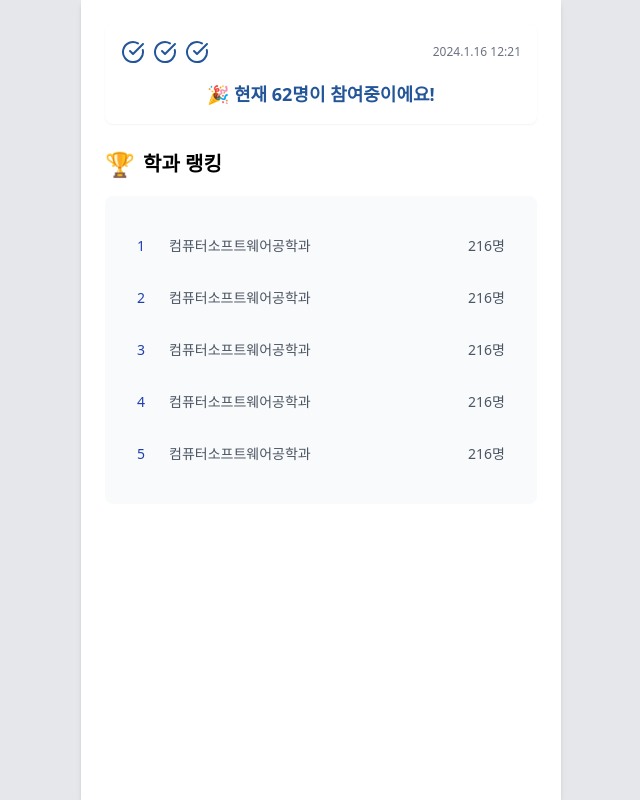
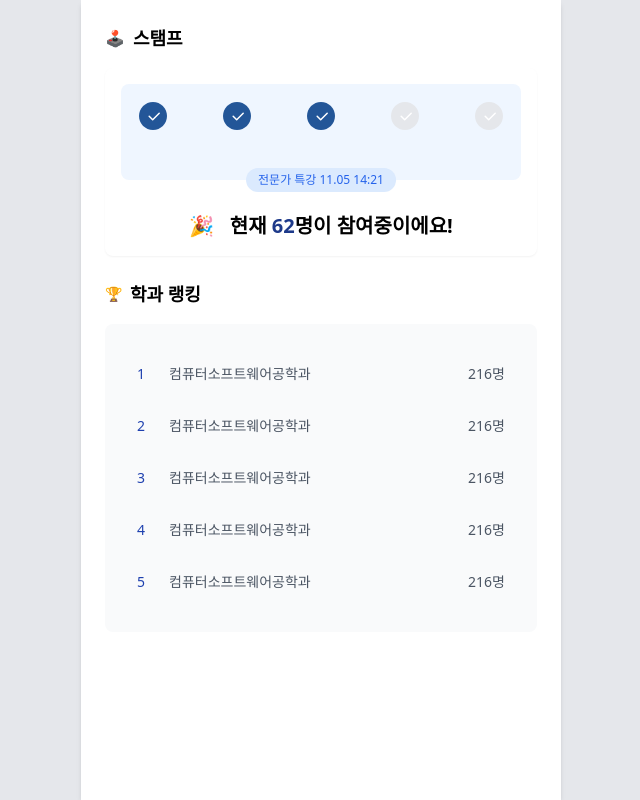
Before and after one commit to SCH2024-AcademicFestival-CheckInApp/Chekirout-FE, a Next.js app: page /home in a window 1280 px wide. Shown: the whole page, without its empty margins (319-959 px from the left). Built offline with nearby package versions, Linux system fonts and the light colour scheme.

Commit message:
style: 스탬프 레이아웃 수정

```diff
--- a/src/app/(user)/home/page.tsx
+++ b/src/app/(user)/home/page.tsx
@@ -1,9 +1,25 @@
 "use client";
 
-import Image from 'next/image';
 import { CheckCircle } from "lucide-react";
+import { useState } from "react";
+
+const Stamp = ({ completed, size = 32 }: { completed: boolean; size?: number }) => (
+    <svg width={size} height={size} viewBox="0 0 32 32" fill="none" xmlns="http://www.w3.org/2000/svg">
+        <path d="M16 2C8.268 2 2 8.268 2 16s6.268 14 14 14 14-6.268 14-14S23.732 2 16 2z" fill={completed ? "#235698" : "#E5E7EB"} />
+        <path d="M22.72 12.72a.75.75 0 0 1 0 1.06l-6.5 6.5a.75.75 0 0 1-1.06 0l-3.5-3.5a.75.75 0 1 1 1.06-1.06l2.97 2.97 5.97-5.97a.75.75 0 0 1 1.06 0z" fill="white" />
+    </svg>
+);
 
 export default function HomePage() {
+    const [hoveredStamp, setHoveredStamp] = useState<number | null>(null);
+
+    const stamps = [
+        { id: 1, completed: true, info: "전문가 특강" },
+        { id: 2, completed: true, info: "전문가 특강" },
+        { id: 3, completed: true, info: "전문가 특강" },
+        { id: 4, completed: false, info: "전문가 특강" },
+        { id: 5, completed: false, info: "전문가 특강" },
+    ];
     // 임시 데이터
     const departments = [
         { id: 1, name: '컴퓨터소프트웨어공학과', participants: 216 },
@@ -15,25 +31,46 @@ export default function HomePage() {
 
     return (
         <main className="w-full min-h-screen flex flex-col p-6">
+            <div className="mb-4 flex items-center">
+                <span className="text-md mr-2">🕹️</span>
+                <h2 className="text-lg font-bold">스탬프</h2>
+            </div>
+
             <div className="bg-white rounded-lg shadow-sm mb-6">
                 <div className="p-4">
-                    <div className="flex justify-between items-center mb-4">
-                        <div className="flex space-x-2">
-                            <CheckCircle className="text-[#235698]" size={24} />
-                            <CheckCircle className="text-[#235698]" size={24} />
-                            <CheckCircle className="text-[#235698]" size={24} />
+                    <div className="bg-blue-50 rounded-lg p-4 relative">
+                        <div className="flex justify-between items-center mb-8">
+                            {stamps.map((stamp) => (
+                                <div
+                                key={stamp.id}
+                                className="relative"
+                                onMouseEnter={() => setHoveredStamp(stamp.id)}
+                                onMouseLeave={() => setHoveredStamp(null)}
+                                onTouchStart={() => setHoveredStamp(stamp.id)}
+                                onTouchEnd={() => setHoveredStamp(null)}
+                            >
+                                <Stamp completed={stamp.completed} />
+                                    {hoveredStamp === stamp.id && (
+                                        <div className="absolute -bottom-6 left-1/2 transform -translate-x-1/2 bg-white px-2 py-1 rounded-full text-[10px] text-gray-600 whitespace-nowrap">
+                                            {stamp.info}
+                                        </div>
+                                    )}
+                            </div>
+                            ))}
                         </div>
-                        <span className="text-xs text-gray-500">2024.1.16 12:21</span>
+                        <div className="absolute -bottom-3 left-1/2 transform -translate-x-1/2 bg-blue-100 px-3 py-1 rounded-full text-xs text-blue-600">
+                            전문가 특강 11.05 14:21
+                        </div>
                     </div>
-                    <div className="text-center text-lg font-bold text-[#235698]">
-                        🎉 현재 62명이 참여중이에요!
+                    <div className="text-center font-bold text-xl mt-8">
+                        🎉 &nbsp; 현재 <span className="text-blue-900">62</span>명이 참여중이에요!
                     </div>
                 </div>
             </div>
 
             <div className="mb-4 flex items-center">
-                <span className="text-2xl mr-2">🏆</span>
-                <h2 className="text-xl font-bold">학과 랭킹</h2>
+                <span className="text-sm mr-2">🏆</span>
+                <h2 className="text-lg font-bold">학과 랭킹</h2>
             </div>
 
             <div className="bg-gray-50 rounded-lg p-6">
```
